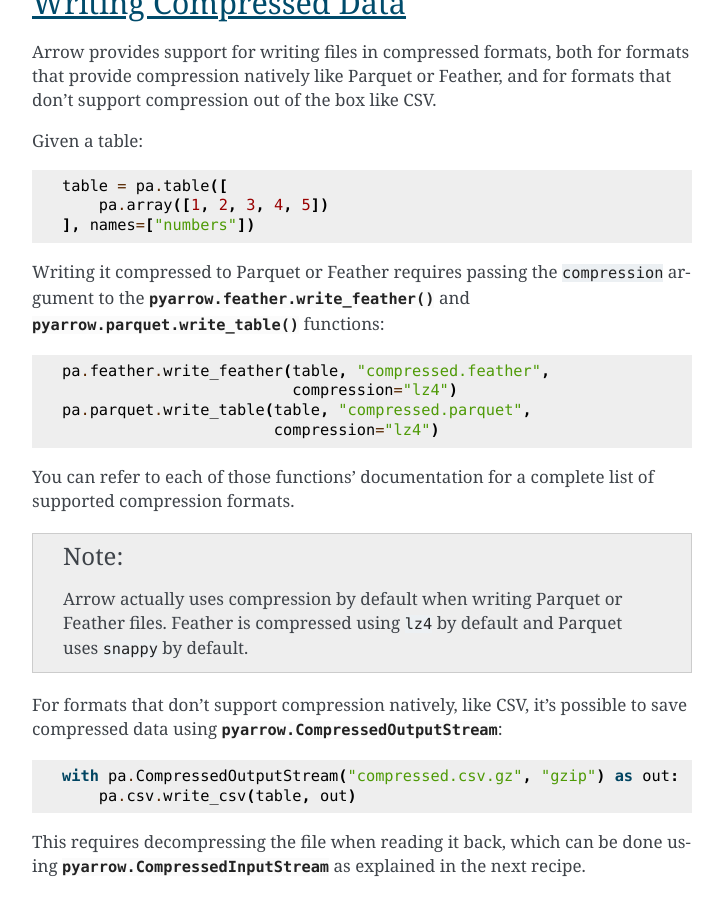
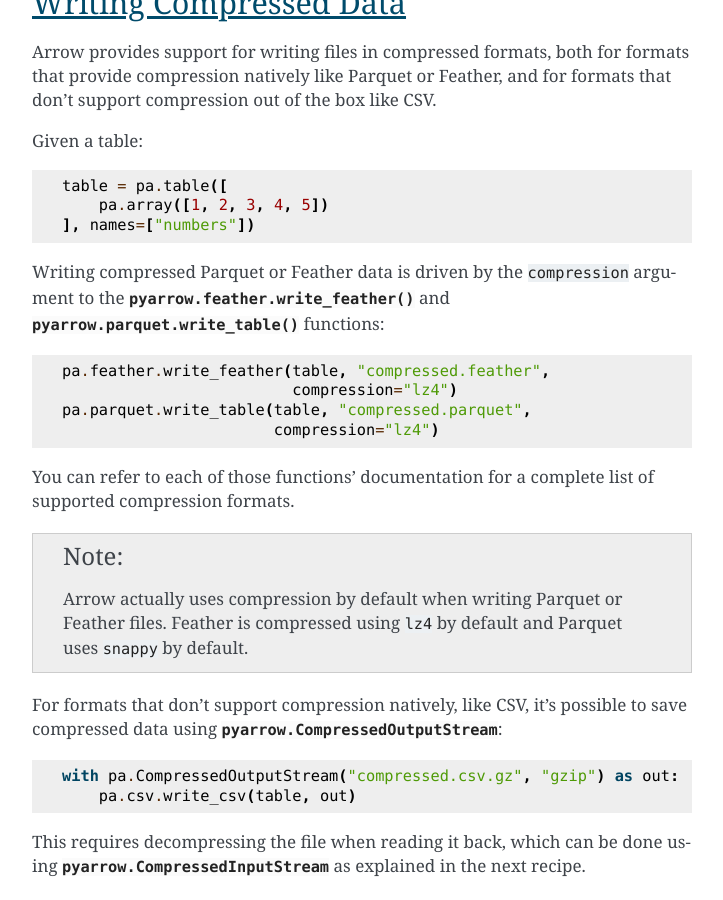
Before and after one commit to apache/arrow-cookbook, a Sphinx documentation site: the page built from python/source/io.rst, in a window 1280 px wide and 900 px high, scrolled down 10484 px. Shown: the whole window, without its empty margins (388-1111 px from the left). Built offline with Sphinx 7.4.7, drawn with Linux system fonts in a browser that asks for light colours.

Commit message:
Rewording

```diff
--- a/python/source/io.rst
+++ b/python/source/io.rst
@@ -594,7 +594,7 @@
         pa.array([1, 2, 3, 4, 5])
     ], names=["numbers"])
 
-Writing it compressed to Parquet or Feather requires passing the
+Writing compressed Parquet or Feather data is driven by the
 ``compression`` argument to the :func:`pyarrow.feather.write_feather` and
 :func:`pyarrow.parquet.write_table` functions:
 
```
